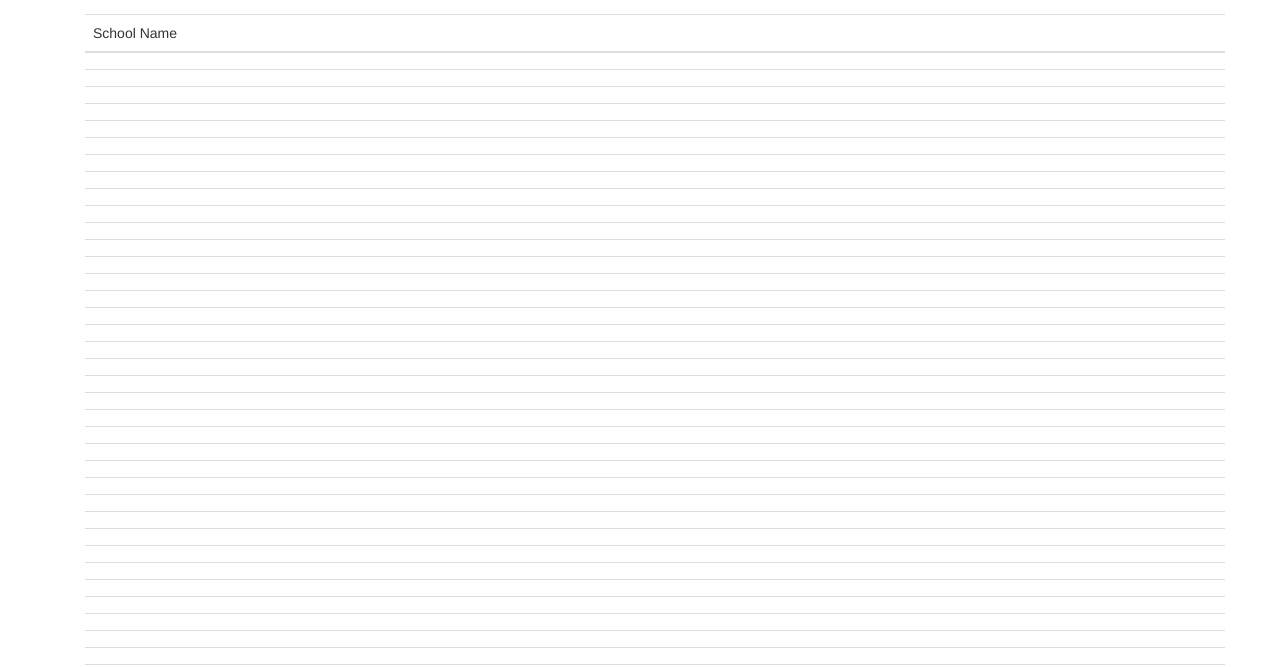
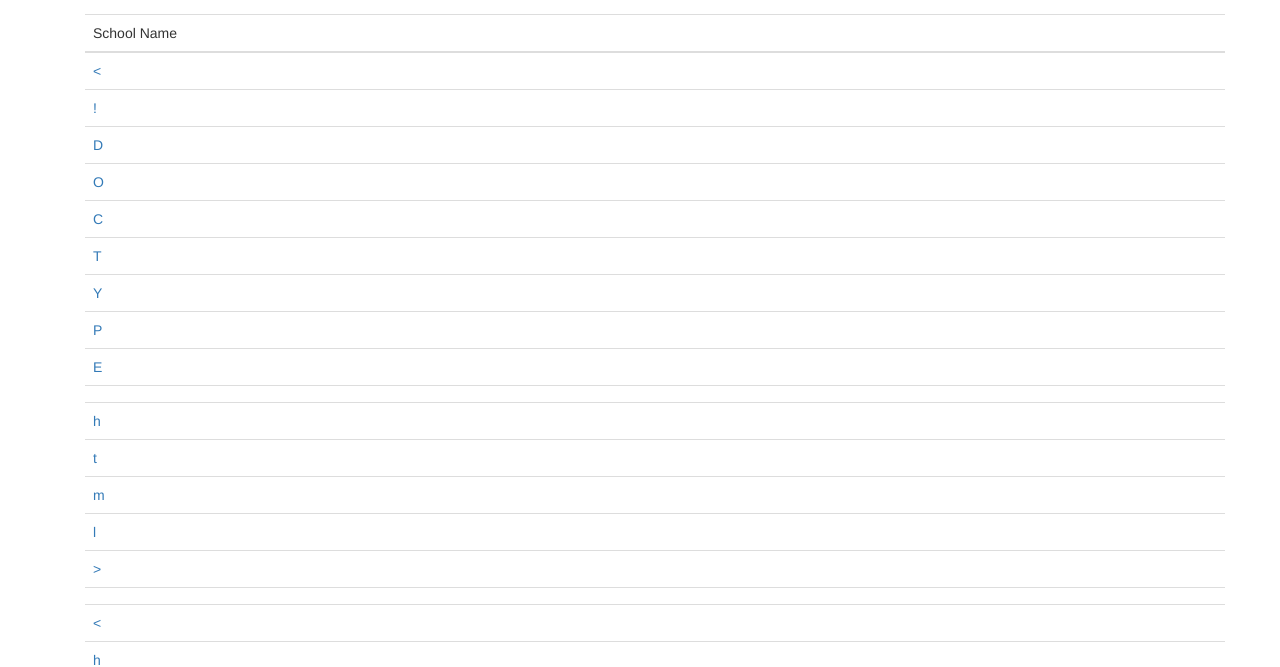
Before and after one commit to shaneodonnell/wcpss, a website: page public/index.html in a window 1280 px wide. Shown: the part 136-803 px from the top of the page. Drawn offline with nearby package versions, Linux system fonts and the light colour scheme; some packages are replaced by stand-ins of ours.

Commit message:
Trying full school object

```diff
--- a/public/list.html
+++ b/public/list.html
@@ -21,7 +21,7 @@
     <tbody>
       <tr ng-repeat="school in schools track by $index" style="cursor:pointer">
         <td>
-					<a ng-href="/schools/:{{school.lea_code}}">{{ school.name }}</a>
+					<a ng-href="/schools/:{{school.lea_code}}">{{ school }}</a>
         </td>
       </tr>
     </tbody>
```
